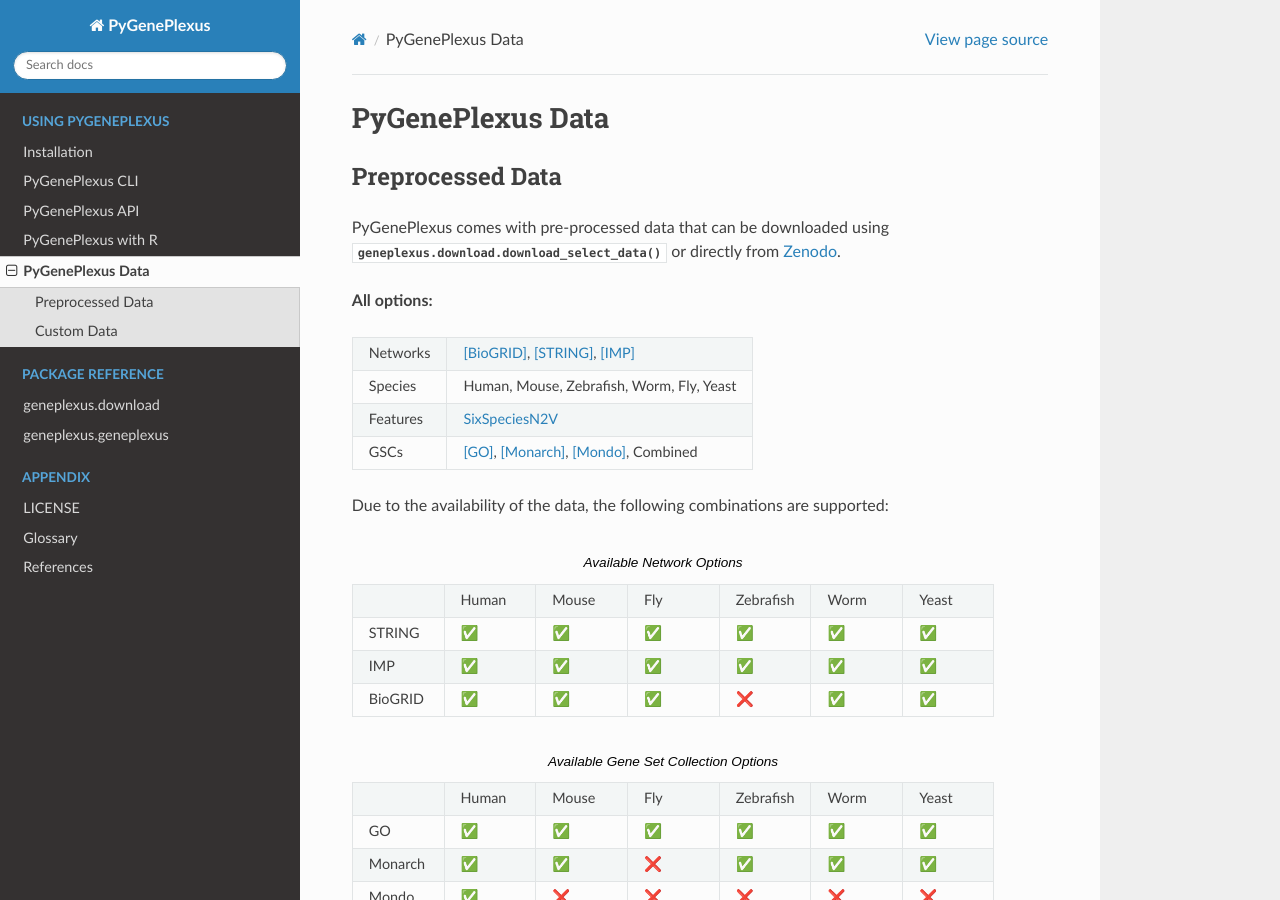
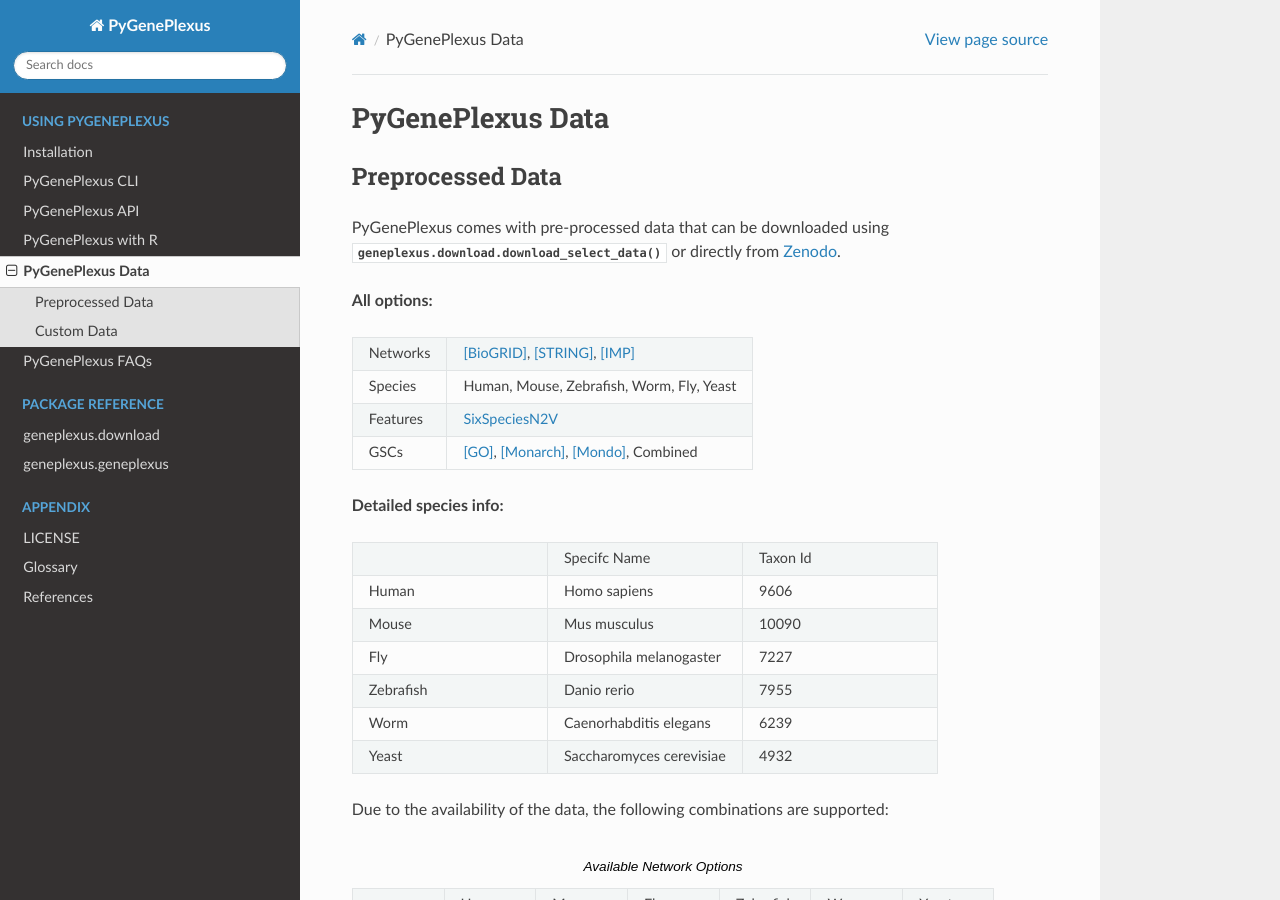
Before and after one commit to krishnanlab/PyGenePlexus, a Sphinx documentation site: the page built from docs/source/notes/data.rst, in a window 1280 px wide and 900 px high. Built offline with Sphinx 7.4.7 and the Read the Docs theme 3.1.0, drawn with Linux system fonts in a browser that asks for light colours.

Commit message:
Added FAQs section (#346)
* updated CLI run info

* updated highest text on main page

* added full name and tax ids

* added a FAQs section

* [pre-commit.ci] auto fixes from pre-commit.com hooks

for more information, see https://pre-commit.ci

---------

Co-authored-by: pre-commit-ci[bot] <66853113+pre-commit-ci[bot]@users.noreply.github.com>

```diff
--- a/docs/source/index.rst
+++ b/docs/source/index.rst
@@ -17,6 +17,7 @@
    notes/api
    notes/r
    notes/data
+   notes/faqs
 
 .. toctree::
    :maxdepth: 1
--- a/docs/source/notes/data.rst
+++ b/docs/source/notes/data.rst
@@ -16,6 +16,33 @@
 Features :term:`SixSpeciesN2V`
 GSCs     [GO]_, [Monarch]_, [Mondo]_, Combined
 ======== =======================================================
+
+**Detailed species info:**
+
+.. list-table::
+   :widths: 10 10 10
+
+   * -
+     - Specifc Name
+     - Taxon Id
+   * - Human
+     - Homo sapiens
+     - 9606
+   * - Mouse
+     - Mus musculus
+     - 10090
+   * - Fly
+     - Drosophila melanogaster
+     - 7227
+   * - Zebrafish
+     - Danio rerio
+     - 7955
+   * - Worm
+     - Caenorhabditis elegans
+     - 6239
+   * - Yeast
+     - Saccharomyces cerevisiae
+     - 4932
 
 Due to the availability of the data, the following combinations are supported:
 
```
Also changed, not shown: README.md (+19 -12 lines), docs/source/notes/faqs.rst (added, +22 -0 lines), geneplexus/__init__.py (+4 -4 lines).
